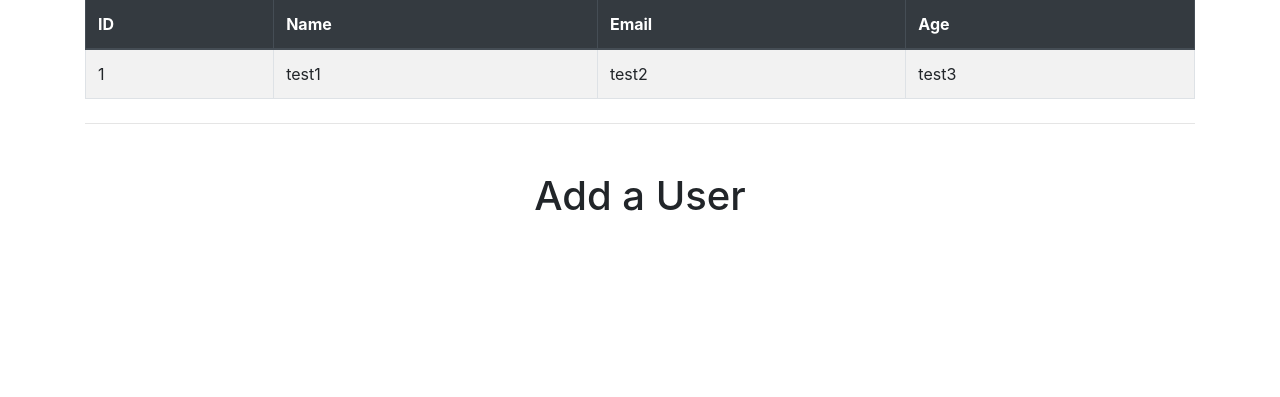
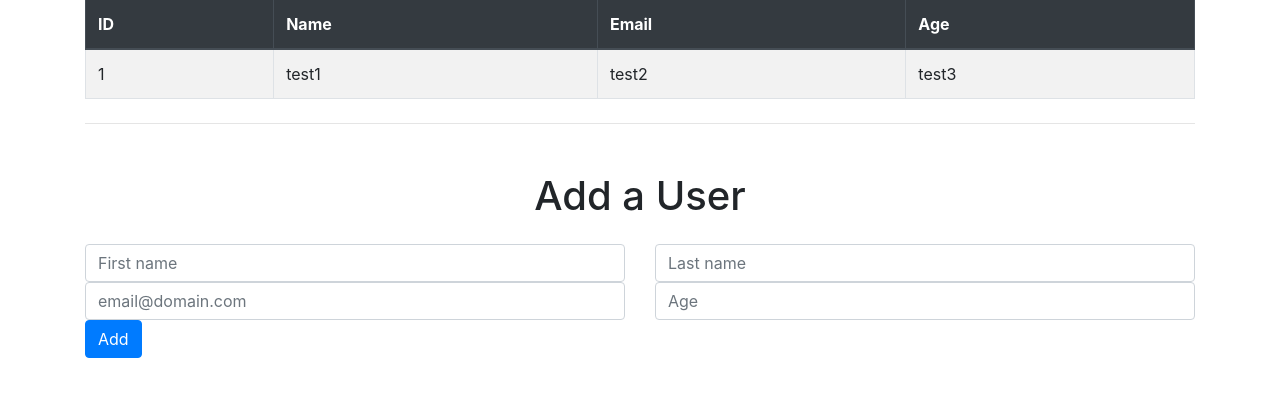
Before and after one commit to JasonVolkoff/Users_And_Templates, a Django app: page / in a window 1280 px wide. Shown: the part 121-518 px from the top of the page. Run offline with Django 3.2, Linux system fonts and the light colour scheme; some libraries are stand-ins or nearby versions.

Commit message:
Added forms

```diff
--- a/users_and_templates_proj/app_one/templates/index.html
+++ b/users_and_templates_proj/app_one/templates/index.html
@@ -36,7 +36,25 @@
 
         <hr />
         <h1 class="text-center mt-5 mb-4 ">Add a User</h1>
-
+        <form>
+            <div class="row">
+                <div class="col">
+                    <input type="text" class="form-control" placeholder="First name">
+                </div>
+                <div class="col">
+                    <input type="text" class="form-control" placeholder="Last name">
+                </div>
+            </div>
+            <div class="row">
+                <div class="col">
+                    <input type="email" class="form-control" placeholder="email@domain.com">
+                </div>
+                <div class="col">
+                    <input type="text" class="form-control" placeholder="Age">
+                </div>
+            </div>
+            <button type="button" class="btn btn-primary">Add</button>
+        </form>
 
 
     </div>
```
